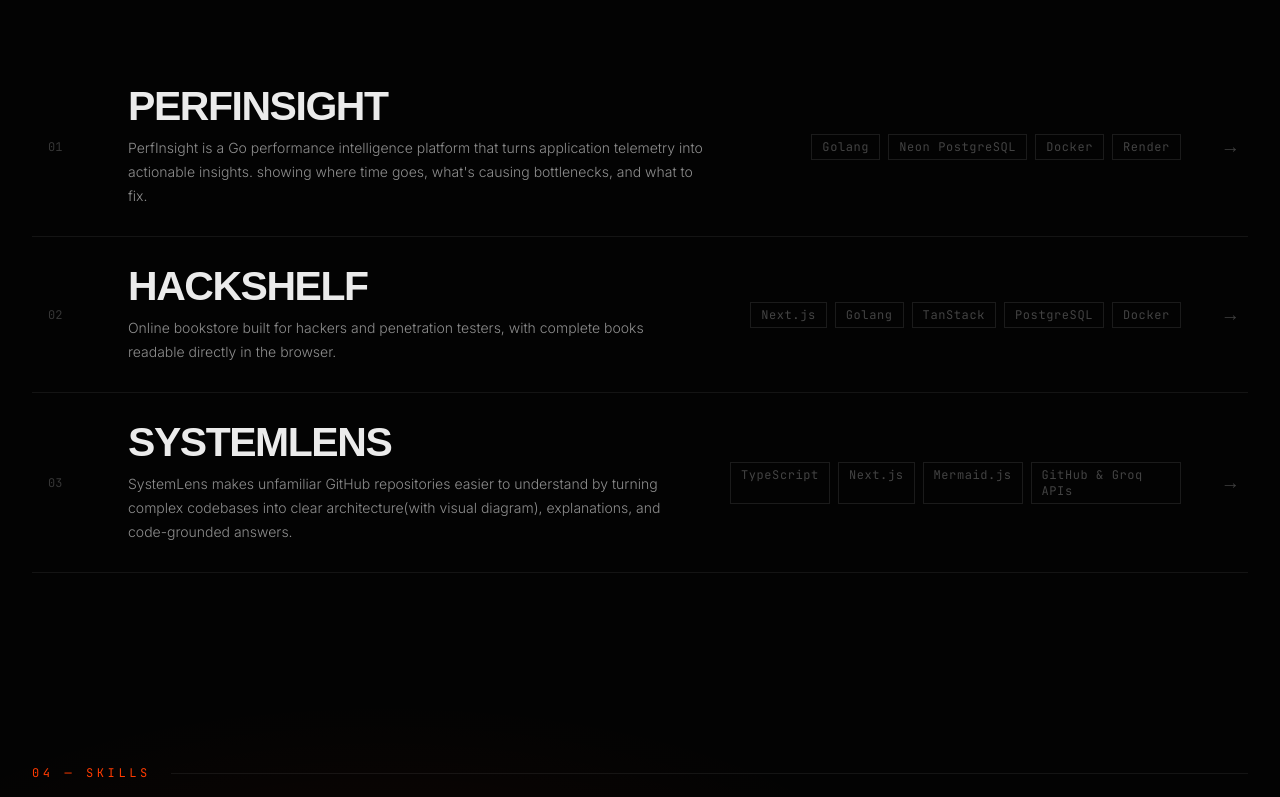
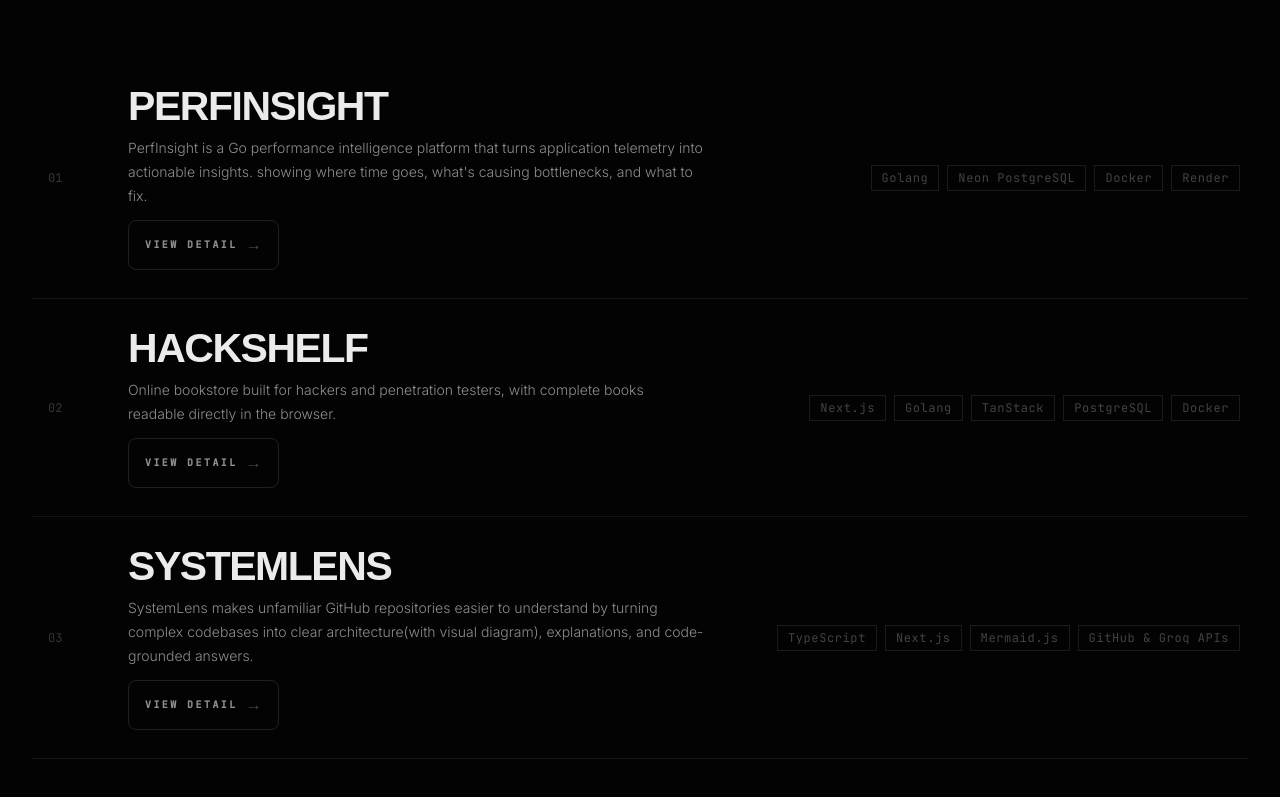
Before and after one commit to dawitdargie/dawitdargie.github.io, a Next.js app: page / in a window 1280 px wide. Shown: the part 1623-2420 px from the top of the page. Built offline with nearby package versions, Linux system fonts and the light colour scheme; a web font is replaced by a local one.

Commit message:
add view detail button on projects

```diff
--- a/src/app/Sections.tsx
+++ b/src/app/Sections.tsx
@@ -1103,6 +1103,27 @@
             >
               {project.short}
             </motion.p>
+
+            {/* View Detail button — full width on mobile, compact on desktop */}
+            <button
+              onClick={(e) => { e.stopPropagation(); onOpen(); }}
+              aria-label={`View details for ${project.title}`}
+              data-hover
+              className="flex items-center justify-between gap-2 w-full sm:w-auto px-4 py-3 mt-4 sm:mt-3 rounded-lg shrink-0"
+              style={{
+                border: `1px solid ${hovered ? project.accent + "55" : "rgba(var(--ink-rgb),0.12)"}`,
+                background: hovered ? `${project.accent}10` : "transparent",
+                color: hovered ? project.accent : "rgba(var(--ink-rgb),0.6)",
+                transition: "all 0.35s ease",
+              }}
+            >
+              <span className="text-[0.62rem] tracking-[0.25em] font-bold whitespace-nowrap" style={{ fontFamily: "JetBrains Mono, monospace", transition: "color 0.35s ease" }}>
+                VIEW DETAIL
+              </span>
+              <motion.span animate={{ x: hovered ? 6 : 0, rotate: hovered ? -45 : 0 }} transition={{ duration: 0.3 }} style={{ color: hovered ? project.accent : "rgba(var(--ink-rgb),0.3)", fontSize: "1rem" }}>
+                →
+              </motion.span>
+            </button>
           </div>
         </div>
 
@@ -1113,7 +1134,6 @@
               <span key={tag} className="text-xs px-2.5 py-1 tracking-wider" style={{ fontFamily: "JetBrains Mono, monospace", color: hovered ? project.accent : "rgba(var(--ink-rgb),0.28)", border: `1px solid ${hovered ? project.accent + "50" : "rgba(var(--ink-rgb),0.1)"}`, transition: "all 0.4s ease" }}>{tag}</span>
             ))}
           </div>
-          <motion.span animate={{ x: hovered ? 6 : 0, rotate: hovered ? -45 : 0 }} transition={{ duration: 0.3 }} style={{ color: hovered ? project.accent : "rgba(var(--ink-rgb),0.25)", fontSize: "1.2rem", transition: "color 0.4s" }}>→</motion.span>
         </div>
       </div>
     </motion.div>
@@ -1193,7 +1213,7 @@
 
         {/* Response badge */}
         <motion.div initial={{ opacity: 0 }} animate={visible ? { opacity: 1 } : {}} transition={{ delay: 0.6 }} className="flex items-center gap-3 mt-6">
-          <div className="text-xs tracking-[0.2em] px-3 py-1.5" style={{ fontFamily: "JetBrains Mono, monospace", color: "var(--accent-warm)", border: "1px solid rgba(200,255,0,0.25)", fontSize: "0.65rem" }}>
+          <div className="text-xs tracking-[0.2em] px-3 py-1.5" style={{ fontFamily: "JetBrains Mono, monospace", color: "var(--accent)", border: "1px solid rgba(200,255,0,0.25)", fontSize: "0.65rem" }}>
             FAST RESPONSE TIME
           </div>
         </motion.div>
```
